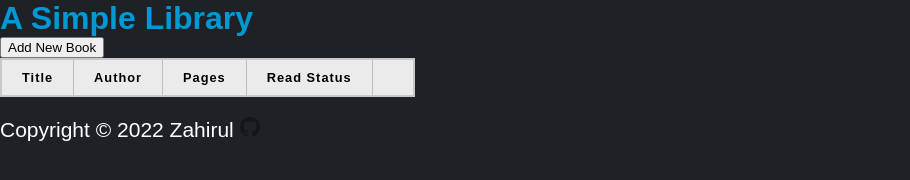
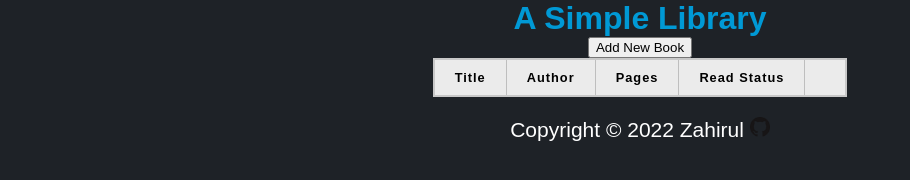
Before and after one commit to ZTanvir/Library, a plain HTML site: page index.html in a window 1280 px wide. Shown: the whole page, without its empty margins (0-910 px from the left). Drawn offline with Linux system fonts and the light colour scheme.

Commit message:
Align all content to the center of the page

```diff
--- a/style/style.css
+++ b/style/style.css
@@ -54,14 +54,21 @@ tr:nth-child(odd) td {
 /*  */
 h1 {
   color: #0099d5;
+  text-align: center;
 }
 body {
   background-color: #1e2227;
+}
+main {
+  display: flex;
+  flex-direction: column;
+  align-items: center;
 }
 img {
   width: 20px;
 }
 footer {
+  text-align: center;
   margin-top: 20px;
   font-size: 21px;
   color: white;
```
